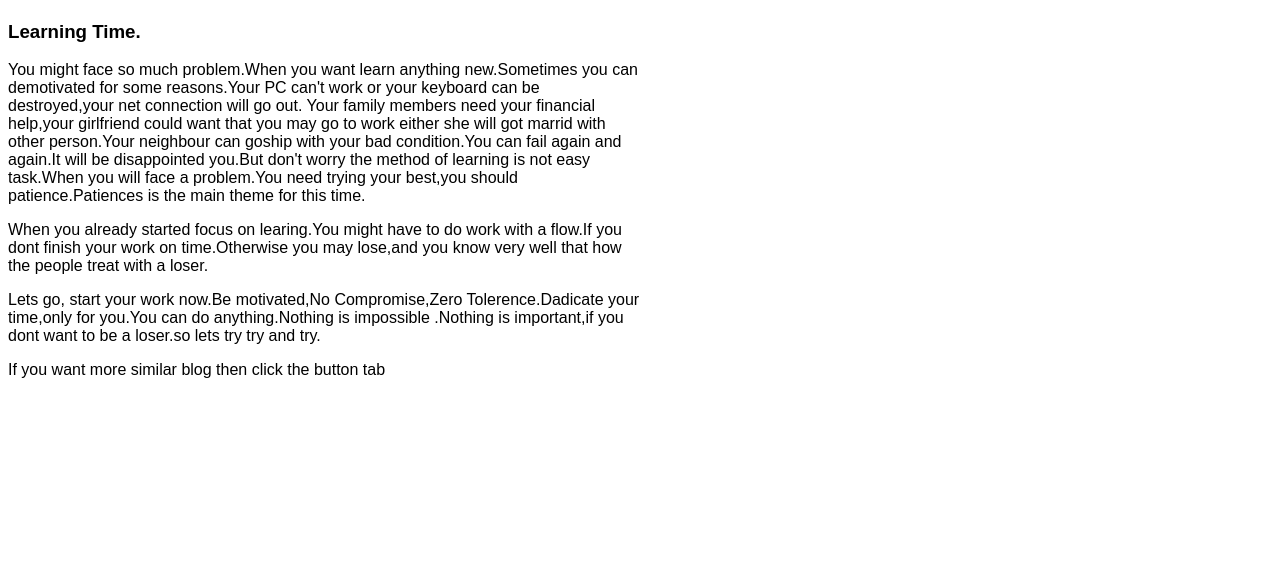
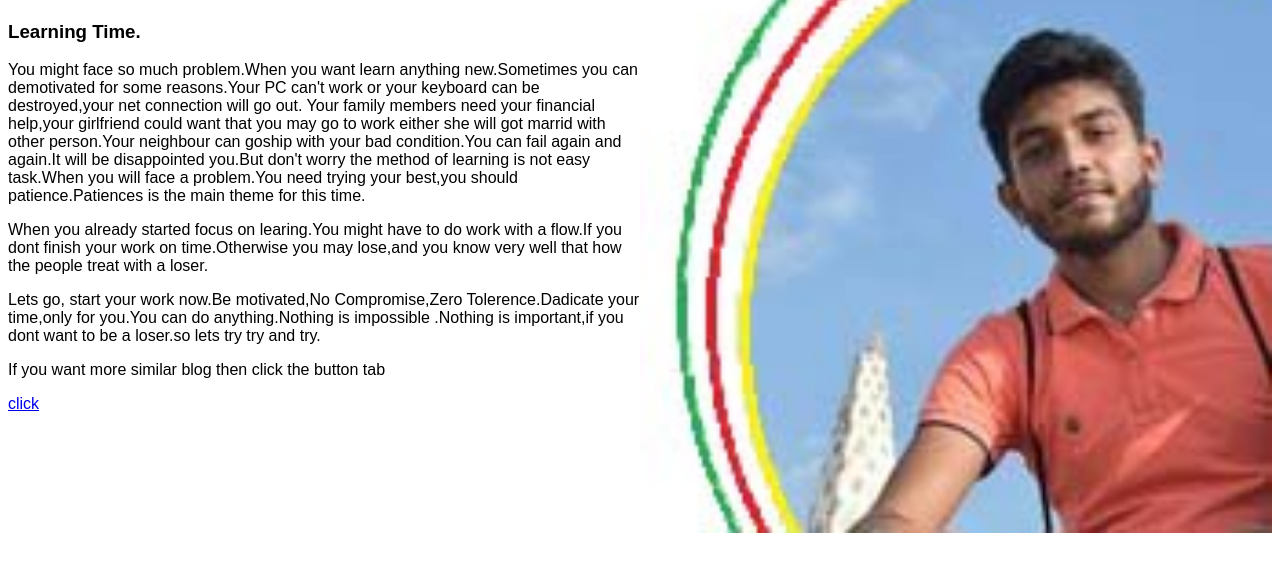
Before and after one commit to siamur-rahman/First-file, a plain HTML site: page index.html in a window 1280 px wide. Shown: the part 228-800 px from the top of the page. Drawn offline with Linux system fonts and the light colour scheme; a web font is replaced by a local one.

Commit message:
linkdin added

```diff
--- a/file.css
+++ b/file.css
@@ -11,3 +11,6 @@ body{
     .half-width{
         width: 50%;
     }
+    .half-width img{
+        width:100%
+    }
--- a/index.html
+++ b/index.html
@@ -22,6 +22,7 @@
         <p>When you already started focus on learing.You might have to do work with a flow.If you dont finish your work on time.Otherwise you may lose,and you know very well that how the people treat with a loser.</p>
         <p>Lets go, start your work now.Be motivated,No Compromise,Zero Tolerence.Dadicate your time,only for you.You can do anything.Nothing is impossible .Nothing is important,if you dont want to be a  loser.so lets try try and try.</p>
         <p>If you want more similar blog then click the button tab</p>
+        <a href="https://l.facebook.com/l.php?u=https%3A%2F%2Fwww.linkedin.com%2Fin%2Fsiamur-rahman-b937441b3%3Ffbclid%3DIwAR0BqH0Hq9QRf6o7xxv5YRHs8Ia_yZ_rAr1lWV0BoHfQU6FVUYlPteHXZCk&h=AT0hQggRZJXbuMBLZqQC5YE3p6d8u_wjhA8dHa1fWK-mM2gAbpyeqnFfU5vOau2a1YqxVt5QyS8GosieGAi0wurpPXHhrWEz-7H-OyVY5Cyc8BNqHcK0b8N5h-H0kAUitYSGwQ">click</a>
         </div>
         <div class="half-width">
             <img src="image  vv  bbbme.jpg" alt="">
```
